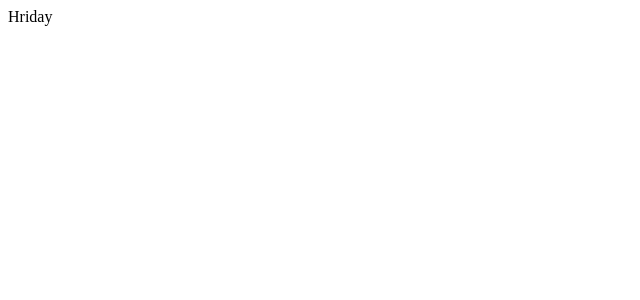
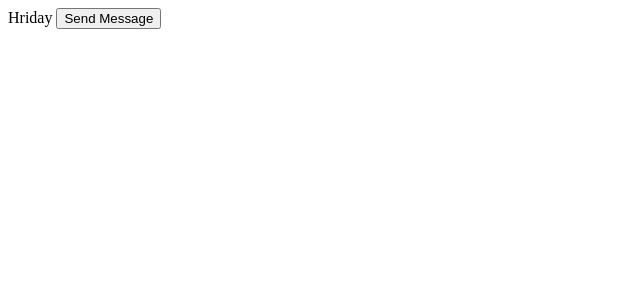
Before and after one commit to hridayN/angular-projects, an Angular app in the folder basics/: page / in a window 1280 px wide. Shown: the top 300 px of the page, without its empty margins (0-640 px from the left). Built offline with nearby package versions, Linux system fonts and the light colour scheme.

Commit message:
component interaction

```diff
--- a/basics/src/app/components/child/child.component.html
+++ b/basics/src/app/components/child/child.component.html
@@ -1 +1,3 @@
-{{parentData}}
+{{name}}
+
+<button (click)="fireEvent()"> Send Message </button>
--- a/basics/src/app/components/child/child.component.ts
+++ b/basics/src/app/components/child/child.component.ts
@@ -1,4 +1,4 @@
-import { Component, OnInit, Input } from '@angular/core';
+import { Component, OnInit, Input, Output, EventEmitter } from '@angular/core';
 
 @Component({
   selector: 'app-child',
@@ -8,10 +8,23 @@ import { Component, OnInit, Input } from '@angular/core';
 export class ChildComponent implements OnInit {
 
   // parentData, is the data sent from parent component, which is fetched by this component here.
-  @Input() parentData;
+  // @Input() is the decorator that tells, this property is of input type, fetched from some other component
+
+  // @Input() usage 1
+  // @Input() parentData;
+
+  // @Input() usage 2
+  @Input('parentData') name;
+
+  // @Output() is a decorator that explains that this is an output property, emitted from here, will be fetched by some other component
+  @Output() childEvent = new EventEmitter();
+
   constructor() { }
 
   ngOnInit() {
   }
 
+  fireEvent() {
+    this.childEvent.emit('Hey parent compy');
+  }
 }
--- a/basics/src/app/components/parent/parent.component.html
+++ b/basics/src/app/components/parent/parent.component.html
@@ -1,2 +1,6 @@
-<!-- we bind the property, name here, with the same name which will be used by child component as Input from parent -->
-<app-child [parentData]="name"></app-child>
+<!-- we bind the property, name here,
+    with the same name which will be used by child component
+    as Input from parent -->
+    <!-- (propertyNameEmittedByChild)="ourProperty=" -->
+   <div *ngIf="message !== ''"> Message from child: '{{message}}' </div>
+<app-child (childEvent)="message=$event" [parentData]="name"></app-child>
--- a/basics/src/app/components/parent/parent.component.ts
+++ b/basics/src/app/components/parent/parent.component.ts
@@ -8,6 +8,7 @@ import { Component, OnInit } from '@angular/core';
 export class ParentComponent implements OnInit {
 
   name = 'Hriday';
+  message = '';
   constructor() { }
 
   ngOnInit() {
```
